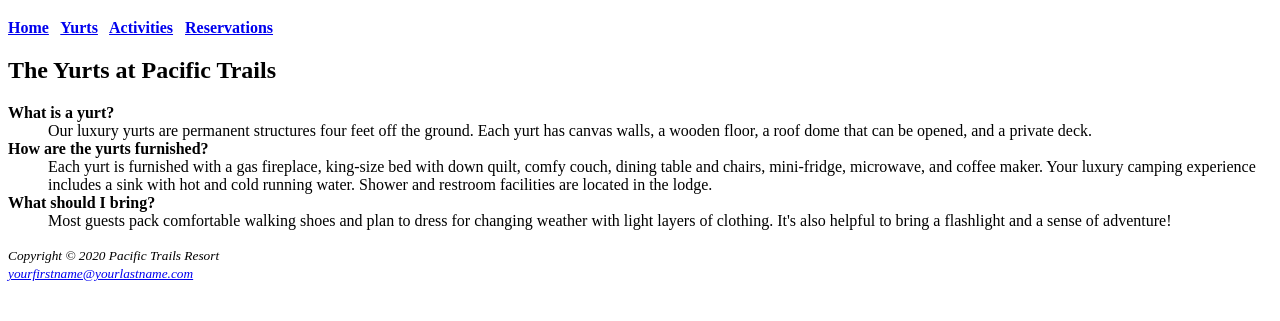
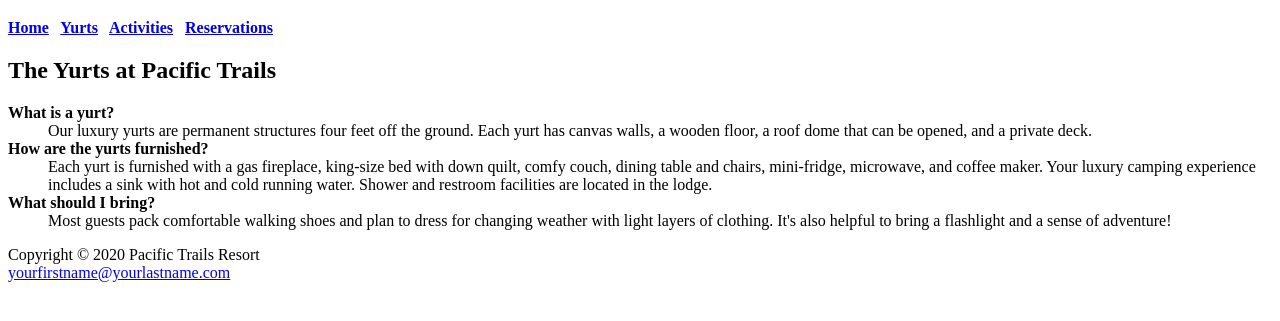
Before and after one commit to bbcsnj/pacificChap3_2022, a plain HTML site: page yurts.html in a window 1280 px wide. Shown: the part 61-382 px from the top of the page. Drawn offline with Linux system fonts and the light colour scheme.

Commit message:
Update yurts.html

```diff
--- a/yurts.html
+++ b/yurts.html
@@ -5,6 +5,7 @@
 <meta charset="utf-8">
 </head>
 <body>
+<div id="wrapper">
 <header>
 <h1>Pacific Trails Resort</h1>
 </header>
@@ -32,9 +33,9 @@ It&#39;s also helpful to bring a flashlight and a sense of adventure!</dd>
 </dl>
 </main>
 <footer>
-<small><i>Copyright &copy; 2020 Pacific Trails Resort<br>
+Copyright &copy; 2020 Pacific Trails Resort<br>
 <a href="mailto:yourfirstname@yourlastname.com">yourfirstname@yourlastname.com</a>
-</i></small>
 </footer>
+</div>
 </body>
 </html>
```
